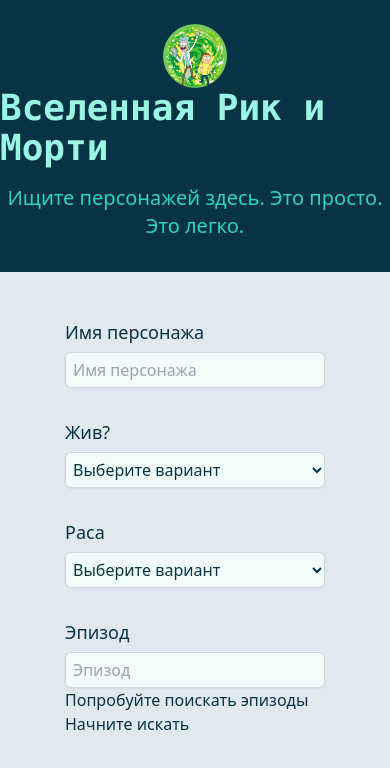
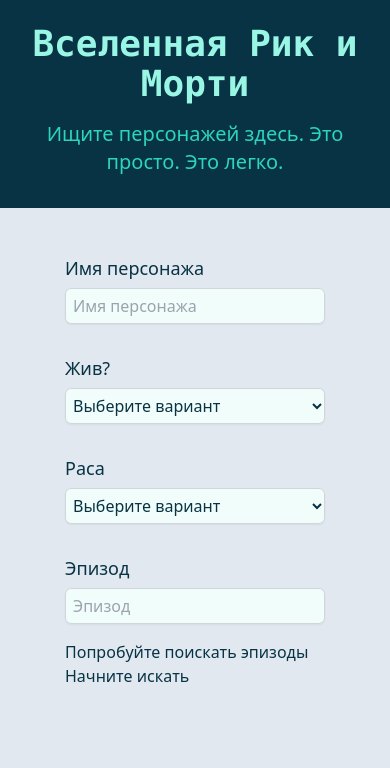
Before and after one commit to metastasio/brickTestTask, a React (Vite) app: page / in a window 390 px wide. Shown: the top 768 px of the page. Built offline with nearby package versions, Linux system fonts and the light colour scheme.

Commit message:
Adaptive CSS changes

```diff
--- a/src/Components/Header.tsx
+++ b/src/Components/Header.tsx
@@ -1,8 +1,12 @@
 export const Header = () => {
   return (
-    <header className=' pt-6 pb-8 bg-cyan-950'>
+    <header className='text-center px-2 pt-6 pb-8 bg-cyan-950'>
       <div className='header-wrapper flex items-center justify-center flex-wrap gap-x-4'>
-        <img className='w-16 h-16' src='/logo.png' alt='Логотип Рик и Морти' />
+        <img
+          className='w-16 h-16 hidden md:block'
+          src='/logo.png'
+          alt='Логотип Рик и Морти'
+        />
         <h1 className='text-4xl font-bold sm:text-6xl font-mono text-teal-200'>
           Вселенная Рик и Морти
         </h1>
--- a/src/Components/MainPage.tsx
+++ b/src/Components/MainPage.tsx
@@ -72,7 +72,7 @@
   return (
     <>
       <main className='w-8/12 mt-12 mb-6 mx-auto'>
-        <form>
+        <form className='my-4'>
           <div className='mt-10 grid grid-cols-1 gap-x-6 gap-y-8 sm:grid-cols-6'>
             <FormInput
               value={name}
```
